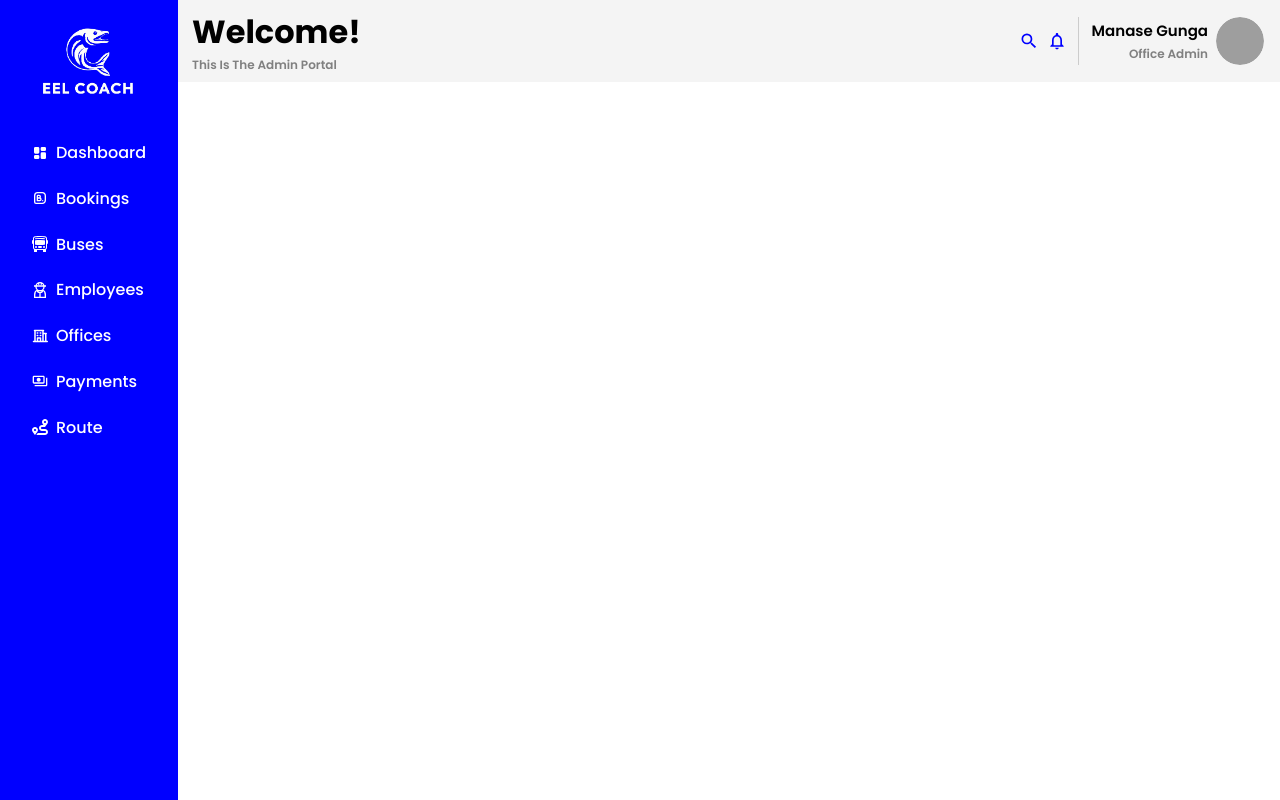
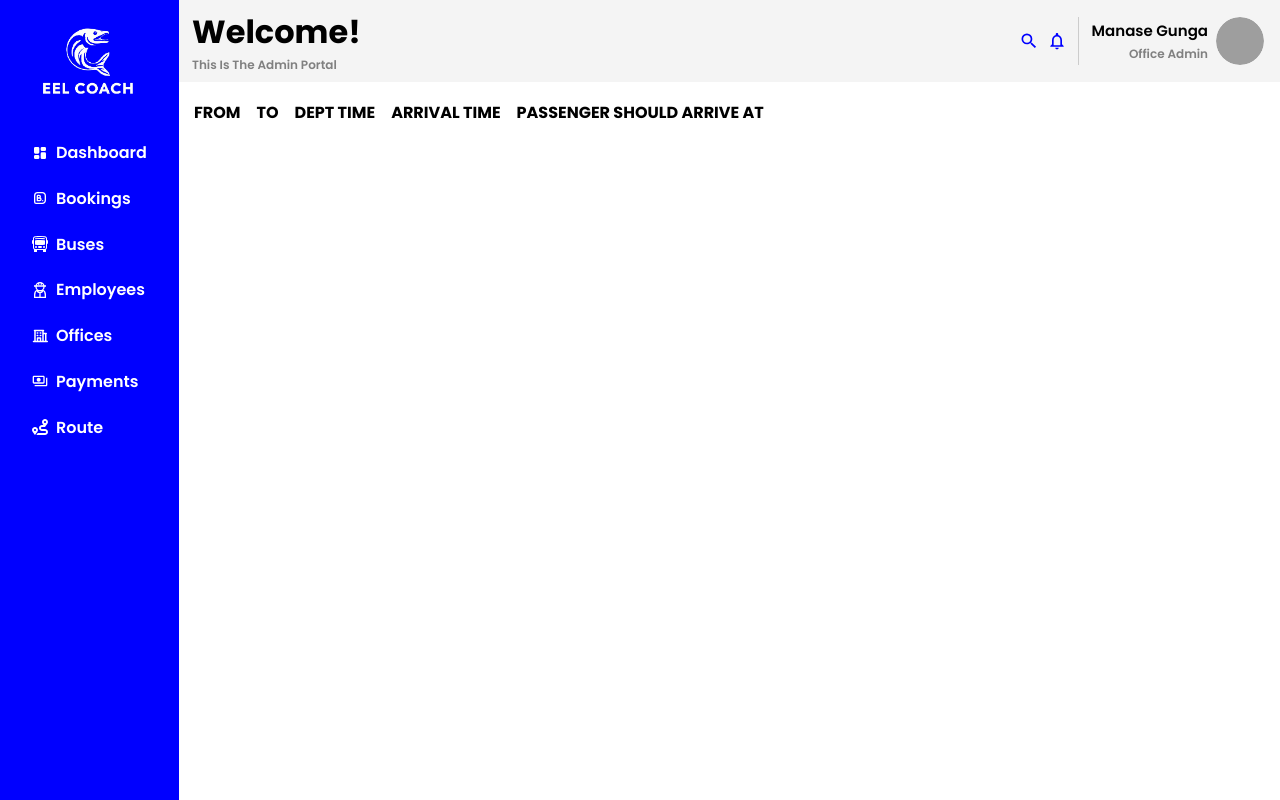
Before and after one commit to Manase44/EEL-COACH, a React (Vite) app in the folder Frontend/: page /admin/dashboard in a window 1280 px wide. Built offline with nearby package versions, Linux system fonts and the light colour scheme; grey boxes are pictures that could not be loaded.

Commit message:
define the structure of the table component

```diff
--- a/Frontend/src/components/aside/Aside.css
+++ b/Frontend/src/components/aside/Aside.css
@@ -34,6 +34,6 @@ aside {
   text-decoration: none;
   color: #fff;
   text-transform: capitalize;
-  font-weight: 500;
+  font-weight: 550;
   padding: 0.5rem 2rem;
 }
--- a/Frontend/src/pages/admin/portal/dashboard/Dashboard.jsx
+++ b/Frontend/src/pages/admin/portal/dashboard/Dashboard.jsx
@@ -1,13 +1,61 @@
 import "../Portal.css";
 import Aside from "../../../../components/aside/Aside";
 import AdminHeader from "../../../../components/adminHeader/AdminHeader";
+import { useTable } from "react-table";
+import busRoutes from "./busRoutes";
+import { useMemo } from "react";
 
 const Dashboard = () => {
+  const data = useMemo(() => busRoutes, []);
+  console.log(data);
+  const columns = useMemo(
+    () => [
+      { Header: "FROM", accessor: "from" },
+      { Header: "TO", accessor: "to" },
+      { Header: "DEPT TIME", accessor: "departureTime" },
+      { Header: "ARRIVAL TIME", accessor: "arrivalTime" },
+      {
+        Header: "PASSENGER SHOULD ARRIVE AT",
+        accessor: "passengerArrivalTime",
+      },
+    ],
+    [],
+  );
+  const { getTableProps, getTableBodyProps, headerGroups, rows, prepareRow } =
+    useTable({ columns, data });
   return (
     <div className="portal-container">
       <Aside />
       <AdminHeader />
-      <main className="portal-main-content"></main>
+      <main className="portal-main-content">
+        <table {...getTableProps()}>
+          <thead>
+            {headerGroups.map((headerGroup) => (
+              <tr {...headerGroup.getHeaderGroupProps()}>
+                {headerGroup.headers.map((column) => (
+                  <th {...column.getHeaderProps()}>
+                    {column.render("Header")}
+                  </th>
+                ))}
+              </tr>
+            ))}
+          </thead>
+          {/* <tbody {...getTableBodyProps()}>
+            {rows.map((row) => {
+              prepareRow(row)
+              return (
+                <tr {...row.getRowProps()}>
+                  {row.cells.map((cell) => (
+                    <td {...cell.getCellProps()}>
+                      {cell.render("cell")}
+                    </td>
+                  ))}
+                </tr>
+              )
+            })}
+          </tbody> */}
+        </table>
+      </main>
     </div>
   );
 };
--- /dev/null
+++ b/Frontend/src/pages/admin/portal/dashboard/busRoutes.js
@@ -0,0 +1,18 @@
+const busRoutes = [
+  {
+    from: "malindi",
+    " to": "nairobi",
+    departureTime: "5.30am",
+    arrivalTime: "6.00pm",
+    passengerArrivalTime: "5.30pm",
+  },
+  {
+    from: "kisumu",
+    " to": "nairobi",
+    departureTime: "2.30pm",
+    arrivalTime: "6.00am",
+    passengerArrivalTime: "2.00pm",
+  },
+];
+
+export default busRoutes;
--- a/Frontend/src/pages/admin/signing/Signing.css
+++ b/Frontend/src/pages/admin/signing/Signing.css
@@ -20,10 +20,11 @@
 }
 
 .signing-header-logo {
-  --size: 10rem;
+  --size: 7rem;
   width: var(--size);
   height: var(--size);
   background-color: var(--main-color);
+  border-radius: 50%;
 }
 
 .signing-header-logo img {
@@ -31,9 +32,13 @@
   height: 100%;
   object-fit: cover;
 }
-
+.signing-header-title {
+  text-transform: uppercase;
+  font-size: 25px;
+}
 .signing-header-text {
   text-transform: capitalize;
+  font-size: 17px;
 }
 
 .signing-form {
--- a/Frontend/src/pages/admin/signing/login/Login.jsx
+++ b/Frontend/src/pages/admin/signing/login/Login.jsx
@@ -1,5 +1,5 @@
 import "../Signing.css";
-import logo from "../../../../assets/logo.png";
+import logo from "../../../../assets/favicon.png";
 import googleLogo from "../../../../assets/google.png";
 import { Link } from "react-router-dom";
 import { useFormik } from "formik";
@@ -23,6 +23,7 @@ const Login = () => {
               <img src={logo} alt="eel coach logo" />
             </picture>
           </Link>
+          <h1 className="signing-header-title">eel coach</h1>
           <h1 className="signing-header-text">login to your account</h1>
         </div>
         <form className="signing-form">
--- a/Frontend/src/pages/passenger/payment/Pay.css
+++ b/Frontend/src/pages/passenger/payment/Pay.css
@@ -46,6 +46,8 @@
   display: flex;
   align-items: center;
   gap: 0.5rem;
+  margin-top: 0.2rem;
+  font-size: 13px;
 }
 .book-summary-date svg {
   fill: var(--main-color);
```
Also changed, not shown: Frontend/src/assets/favicon.png (added).
